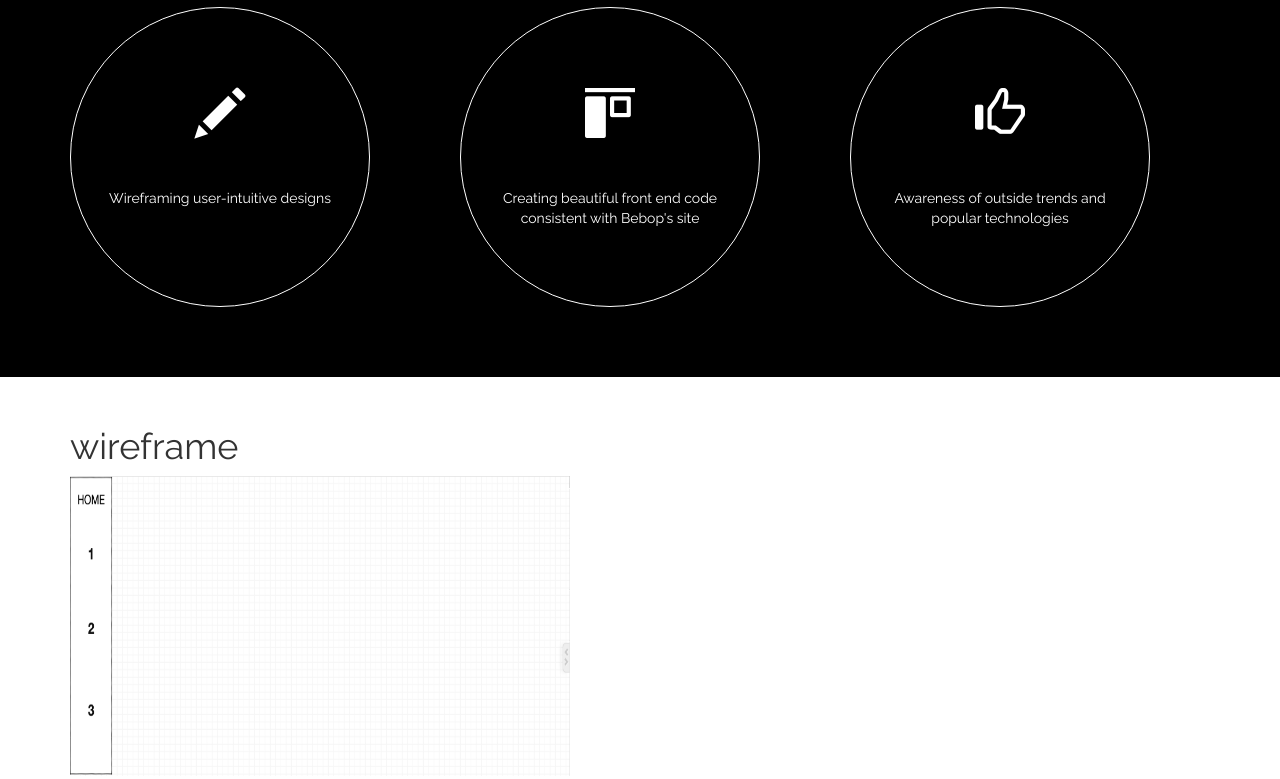
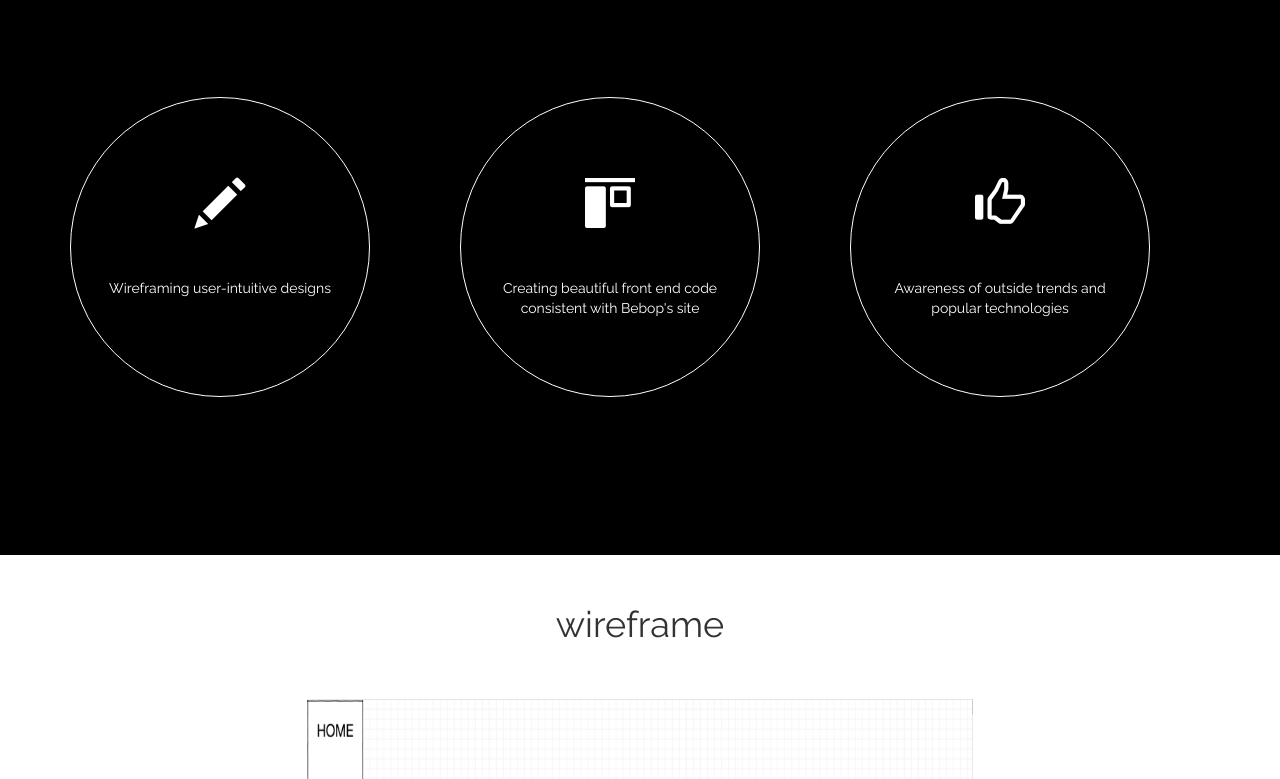
Before and after one commit to alexungbebop/alexungbebop.github.io, a plain HTML site: page index.html in a window 1280 px wide. Shown: the part 1145-1924 px from the top of the page. Drawn offline with Linux system fonts and the light colour scheme.

Commit message:
centered wireframe

```diff
--- a/index.html
+++ b/index.html
@@ -29,7 +29,7 @@
 
         <h3 class="main-text">My name is Alex Ung and I interviewed at your office the other week.</br></br>  After receiving word from y’all that I would not move forward in the process, I instantly got to thinking about how I might change your minds.  As a front end engineer, I thought that my ability to contribute to Bebop might be defined by:</h3>
 
-        <div class="row">
+        <div class="row hire-alex-margin">
            <div class="col-lg-4">
              <div class="circle">
                <i class="glyphicon glyphicon-pencil icon-placement" style="font-size: 50px;"></i>
@@ -55,12 +55,19 @@
     <!-- divider between main and wireframe  -->
     <div class="wireframe-background">
       <div class="container">
-        <h1>wireframe</h1>
-        <img class="bottom" src="imgs/wireframeAfter.png"/>
-        <img class="top" src="imgs/wireframeBefore.png" />
+        <div class="wireframe-center">
+          <h1>wireframe</h1>
+          <img class="bottom" src="imgs/wireframeAfter.png"/>
+          <img class="top" src="imgs/wireframeBefore.png" />
+        </div>
       </div>
     </div>
 
+
+    <!-- divider between wireframe and product -->
+
+    <div class="product-background">
+    </div>
 
     <!-- divider between bottom and script declarations -->
 
--- a/scss/input.scss
+++ b/scss/input.scss
@@ -42,15 +42,17 @@ body {
 }
 
 
-
 .main-background {
   background-color: #000;
-  min-height: 400px;
+  min-height: 800px;
   padding: 30px 0 70px 0;
 
   .main-text {
     color: #FFF;
   }
+
+  .hire-alex-margin {
+    margin-top: 100px;
 
     .circle {
       border: thin solid #FFF;
@@ -77,34 +79,47 @@ body {
       }
     }
   }
+}
 
 .wireframe-background {
-  min-height: 500px;
-  padding: 30px 0;
+  min-height: 800px;
+  padding: 30px 0 70px 0;
 
-  .container {
+
+  .wireframe-center {
+    display: flex;
+    justify-content: center;
+    position: relative;
+
     .top,.bottom {
-      display: flex;
-      align-items: center;
-      justify-content: center;
-      height: 300px;
-      width: 500px;
+      height: 400px;
+      width: 666px;
     }
+
+
     img {
-      position:absolute;
-      // left:0;
+      position: absolute;
       -webkit-transition: opacity 1s ease-in-out;
       -moz-transition: opacity 1s ease-in-out;
       -o-transition: opacity 1s ease-in-out;
       transition: opacity 1s ease-in-out;
+      margin: auto;
+      left: 0;
+      right: 0;
+      // top: 0;
+      // bottom: 0;
+      margin-top: 10%;
+
+
       &.top:hover {
         opacity:0;
       }
-
+    }
   }
 
 
-  }
+
+
 }
 
 // .layer {
```
Also changed, not shown: scss/output.css, 1 other file. Lines whose indentation alone changed are shown as unchanged.
